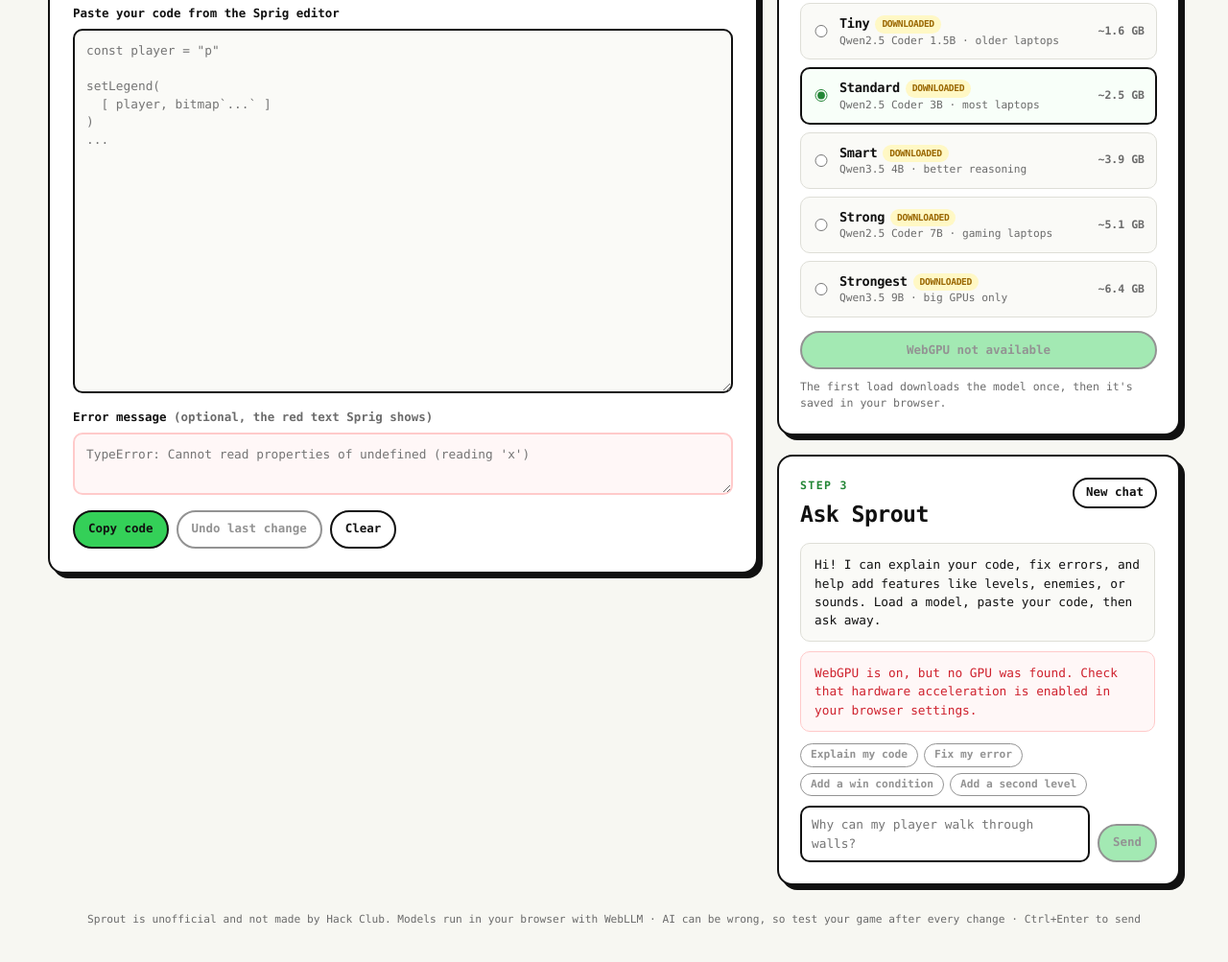
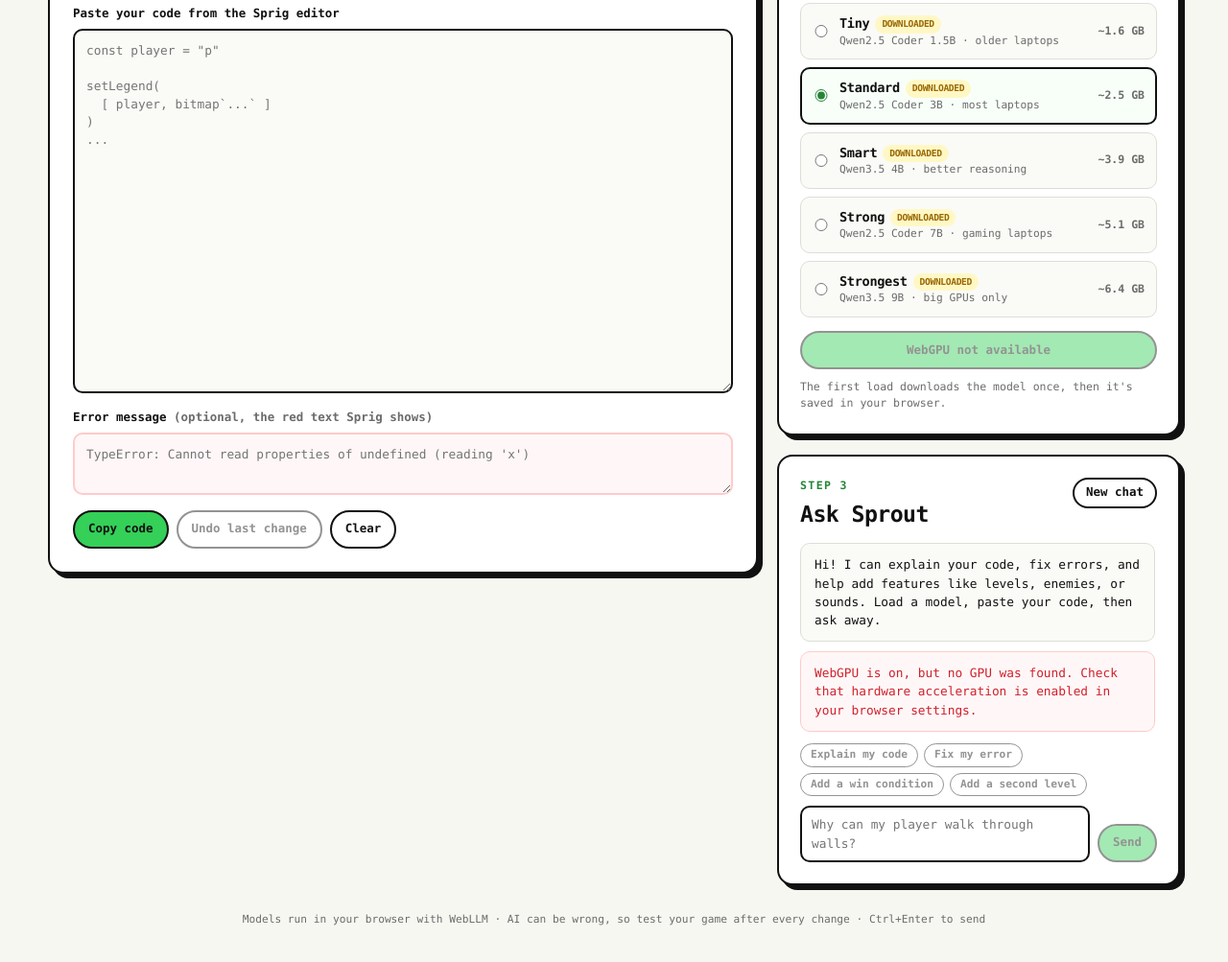
Before and after one commit to LucasHT22/sprout, a website built with Vite: page index.html in a window 1280 px wide. Shown: the part 410-1413 px from the top of the page at 96% size. Built offline with nearby package versions, Linux system fonts and the light colour scheme; what @mlc-ai/web-llm would draw is missing.

Commit message:
quick fix

```diff
--- a/index.html
+++ b/index.html
@@ -108,7 +108,7 @@
         </aside>
       </div>
 
-      <p class="footer-note">Sprout is unofficial and not made by Hack Club. Models run in your browser with WebLLM · AI can be wrong, so test your game after every change · Ctrl+Enter to send</p>
+      <p class="footer-note">Models run in your browser with WebLLM · AI can be wrong, so test your game after every change · Ctrl+Enter to send</p>
     </div>
     <script type="module" src="/src/main.ts"></script>
   </body>
```
